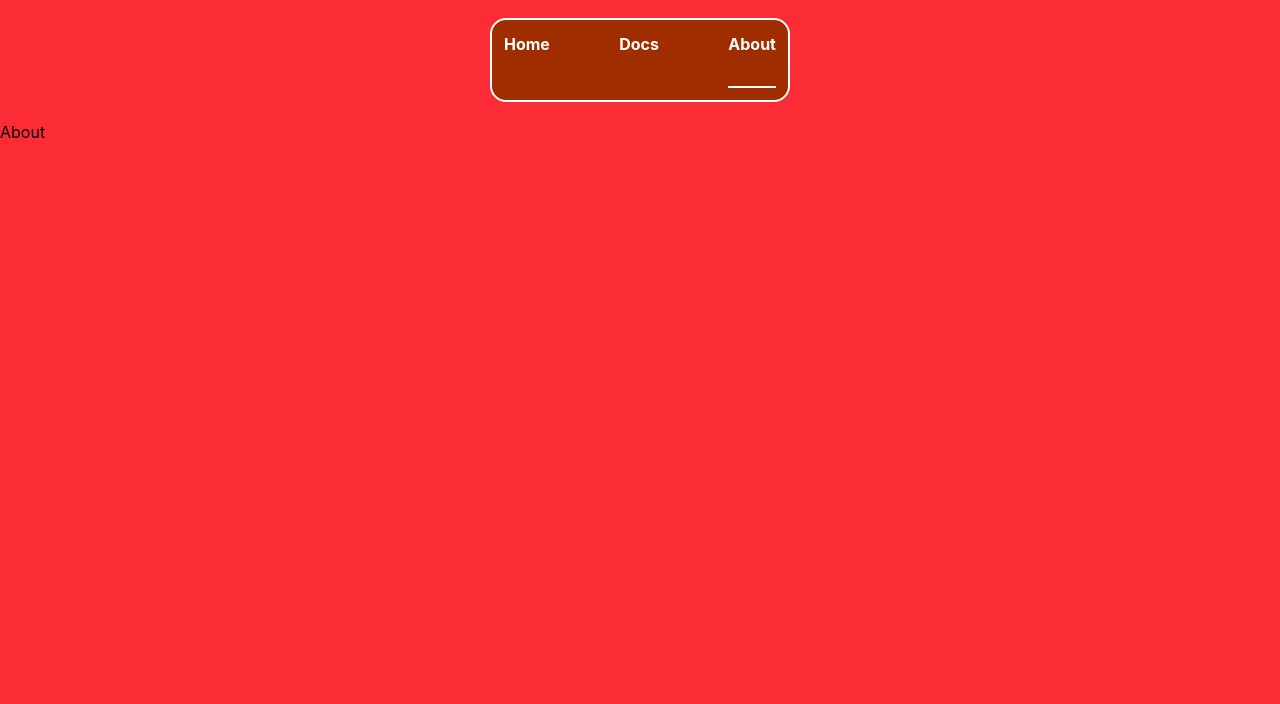
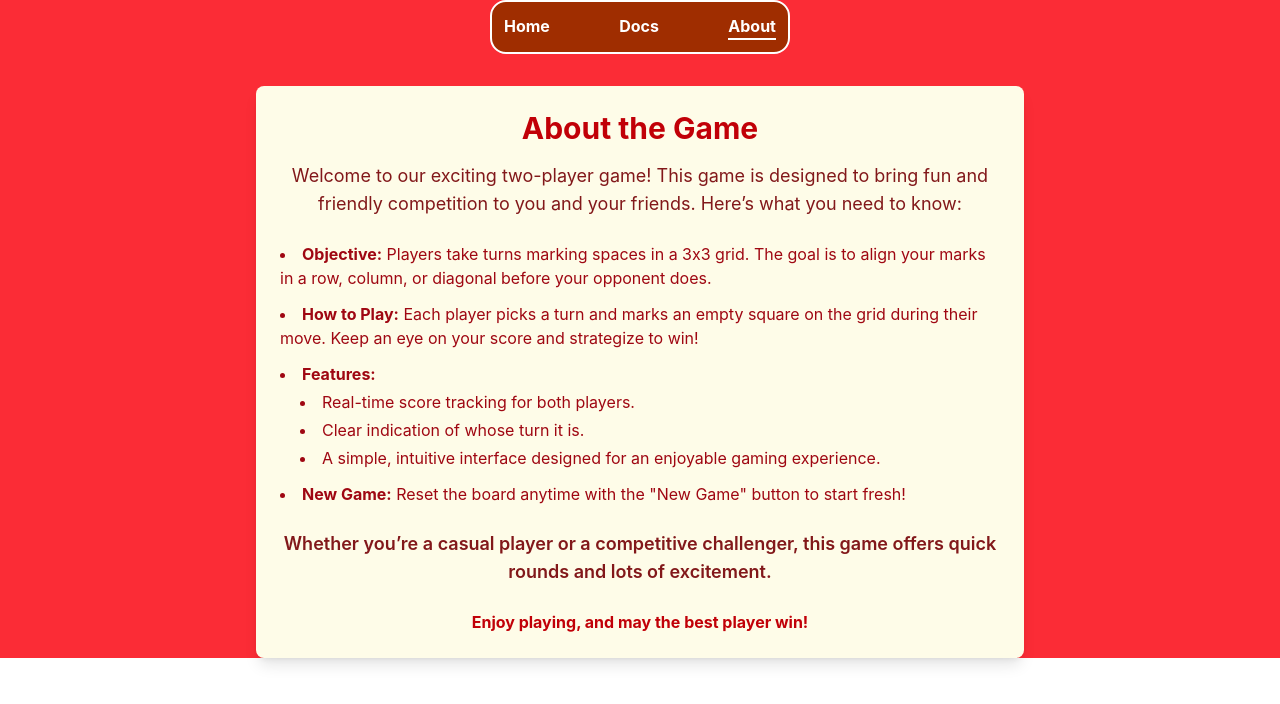
Before and after one commit to kushalupadhyay07/Tic-Tac_Toe_Game, a React (Vite) app: page /about in a window 1280 px wide. Shown: the top 704 px of the page. Built offline with nearby package versions, Linux system fonts and the light colour scheme.

Commit message:
Add About page component and improve game status message logic

```diff
--- a/src/App.jsx
+++ b/src/App.jsx
@@ -8,7 +8,7 @@ import ContextProvider from "./store/Context";
 
 export default function App() {
   return (
-    <div className="bg-red-500 h-screen">
+    <div className="bg-red-500 ">
       <ContextProvider>
         <BrowserRouter>
         <Navbar></Navbar>
--- a/src/Components/Navbar.jsx
+++ b/src/Components/Navbar.jsx
@@ -3,7 +3,7 @@ import { NavLink } from "react-router-dom";
 
 export default function Navbar() {
   return (
-    <div className="h-15/100  flex justify-center items-center ">
+    <div className="h-15/100  flex justify-center items-center  ">
       <div className="flex gap-10 border-2 w-[300px] justify-between p-3 rounded-2xl text-white bg-orange-800 box-border h-7/10">
         <NavLink
           to="/"
--- a/src/Components/text.jsx
+++ b/src/Components/text.jsx
@@ -1,31 +1,32 @@
-import { typeOfDependencies } from "mathjs";
 import React, { useContext } from "react";
 import { Context } from "../store/Context";
 
 export default function Text() {
-  let { isactive, toggle,winner } = useContext(Context);
+  let { isactive, toggle, winner, full } = useContext(Context);
+
+
+  if (winner) {
+    return (
+      <div className="text-2xl font-semibold text-white h-1/10">
+        {winner === "X" ? <h1>Player 1 wins!</h1> : <h1>Player 2 wins!</h1>}
+      </div>
+    );
+  }
+
+  if (full) {
+    return (
+      <div className="text-2xl font-semibold text-white h-1/10">
+        <h1>Match is a Draw</h1>
+      </div>
+    );
+  }
+
   return (
     <div className="text-2xl font-semibold text-white h-1/10">
-      {isactive && (
-        <div>
-          {toggle ? (
-            <h1>Now it's Player One's turn</h1>
-          ) : (
-            <h1>Now it's Player Two's turn</h1>
-          )}
-        </div>
-      )}
-
-      {!isactive && (
-        <div>
-          {
-            winner==="X" && <h1>Player 1 is win </h1>
-
-          }
-          {
-            winner==="O" && <h1>Player 2 is win </h1>
-          }
-        </div>
+      {toggle ? (
+        <h1>Now it's Player One's turn</h1>
+      ) : (
+        <h1>Now it's Player Two's turn</h1>
       )}
     </div>
   );
--- a/src/Websitepages/About.jsx
+++ b/src/Websitepages/About.jsx
@@ -1,9 +1,33 @@
-import React from 'react'
-
 export default function About() {
   return (
-    <div>
-      About
+    <div className="max-w-3xl mx-auto p-6 bg-yellow-50 rounded-lg shadow-lg mt-8 text-center">
+      <h1 className="text-3xl font-bold mb-4 text-red-700">About the Game</h1>
+      <p className="text-lg mb-6 text-red-900">
+        Welcome to our exciting two-player game! This game is designed to bring fun and friendly competition to you and your friends. Here’s what you need to know:
+      </p>
+      <ul className="text-left text-red-800 list-disc list-inside space-y-3 mb-6">
+        <li>
+          <strong>Objective:</strong> Players take turns marking spaces in a 3x3 grid. The goal is to align your marks in a row, column, or diagonal before your opponent does.
+        </li>
+        <li>
+          <strong>How to Play:</strong> Each player picks a turn and marks an empty square on the grid during their move. Keep an eye on your score and strategize to win!
+        </li>
+        <li>
+          <strong>Features:</strong>
+          <ul className="list-disc list-inside ml-5 mt-1 space-y-1">
+            <li>Real-time score tracking for both players.</li>
+            <li>Clear indication of whose turn it is.</li>
+            <li>A simple, intuitive interface designed for an enjoyable gaming experience.</li>
+          </ul>
+        </li>
+        <li>
+          <strong>New Game:</strong> Reset the board anytime with the "New Game" button to start fresh!
+        </li>
+      </ul>
+      <p className="text-red-900 font-semibold text-lg">
+        Whether you’re a casual player or a competitive challenger, this game offers quick rounds and lots of excitement.
+      </p>
+      <p className="mt-6 text-red-700 font-bold">Enjoy playing, and may the best player win!</p>
     </div>
-  )
+  );
 }
--- a/src/Websitepages/Home.jsx
+++ b/src/Websitepages/Home.jsx
@@ -7,11 +7,11 @@ import { Context } from "../store/Context";
 
 export default function Home() {
   let {newgame}=useContext(Context)
-  return <div className="h-80/100  flex flex-col items-center">
+  return <div className="h-screen  flex flex-col items-center">
 
       <Text></Text>
 
-    <div className="flex justify-between box-border p-3 h-8/10 items-center  w-full">
+    <div className="flex justify-between box-border p-3 h-7/10 items-center  w-full">
       <Player1></Player1>
       <Play></Play>
       <Player2></Player2>
--- a/src/store/Context.jsx
+++ b/src/store/Context.jsx
@@ -6,6 +6,7 @@ function ContextProvider({ children }) {
   const [items, setItems] = useState(["", "", "", "", "", "", "", "", ""]);
   const [toggle, setToggle] = useState(true);
   const [isactive, setisactive] = useState(true);
+  const [full,setfull]=useState(false);
 
   function handleClick(index) {
     if (items[index] === "" && isactive) {
@@ -45,6 +46,14 @@ function ContextProvider({ children }) {
   useEffect(() => {
     checkpairs();
   }, [items]);
+  useEffect(()=>{
+   let val=items.every((item)=>{
+    return item==="X"||item==="O";
+   })
+   setfull(val);
+
+  },[items]
+  )
 
   function newgame() {
     setItems(["", "", "", "", "", "", "", "", ""]);
@@ -64,6 +73,8 @@ function ContextProvider({ children }) {
         isactive,
         newgame,
         winner,
+        full,
+
       }}
     >
       {children}
```
